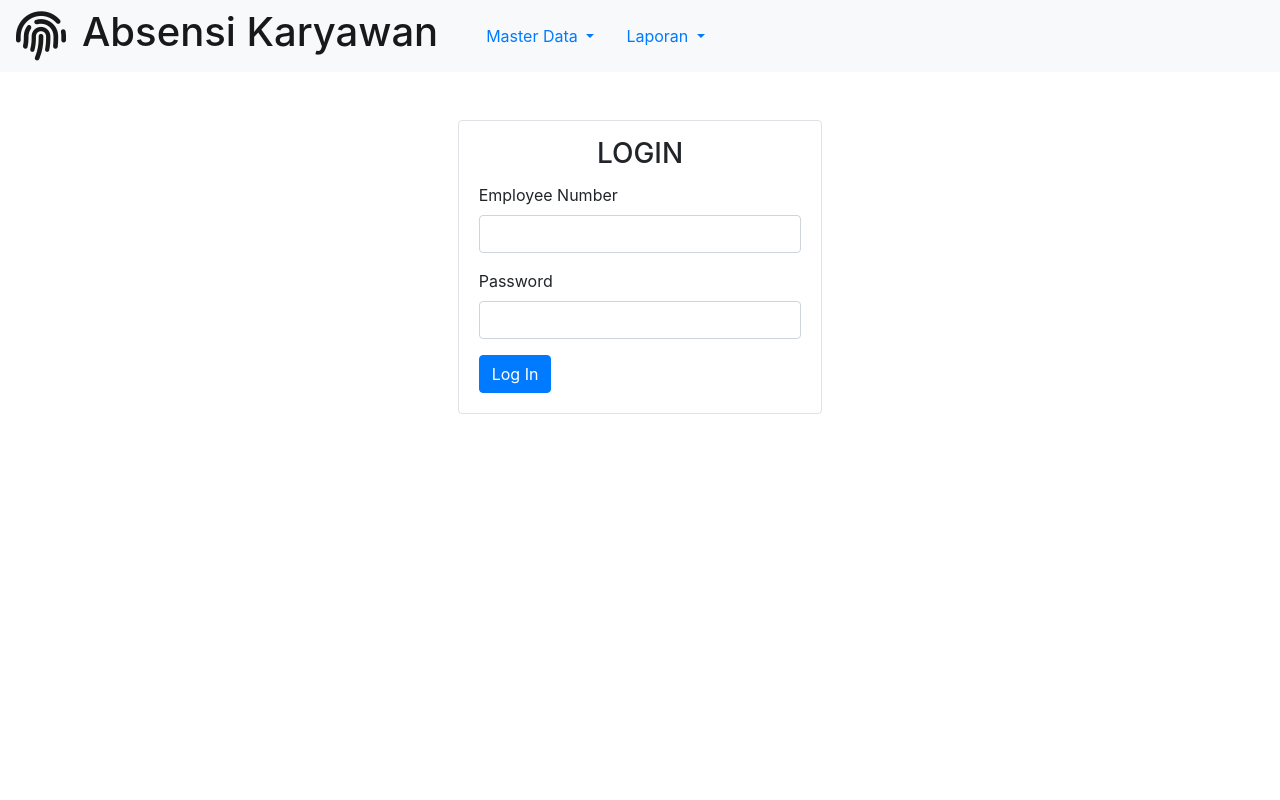
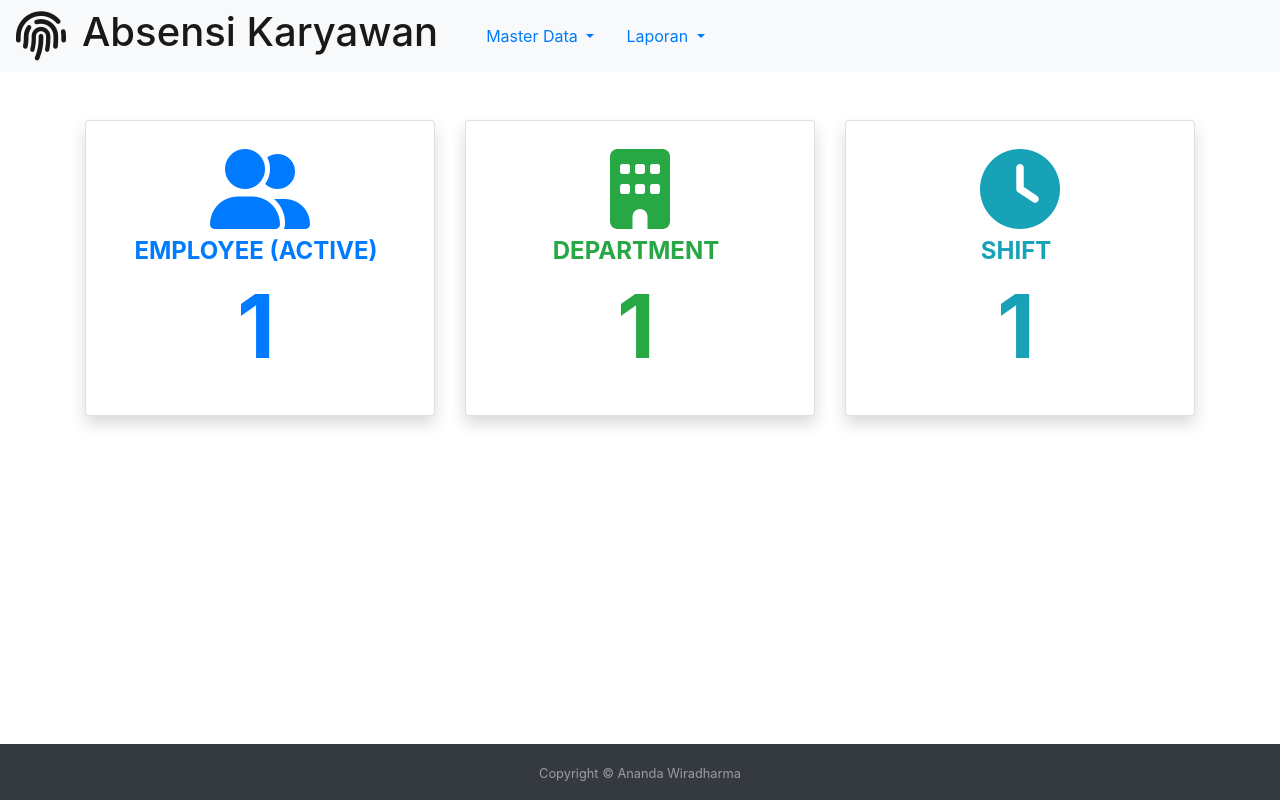
Before and after one commit to anandawira/ProjectWeb, a PHP site: page /index.php?page=dashboard in a window 1280 px wide. Run offline with PHP 8.4, Linux system fonts and the light colour scheme; tables that the repository leaves empty or names only in its code hold one stand-in row (values such as "Sample post"); some libraries are stand-ins or nearby versions.

Commit message:
add photo, dashboard

```diff
--- a/index.php
+++ b/index.php
@@ -126,6 +126,8 @@
           include 'pages/report/late_report.php';
         }elseif($page=="incomplete_report"){
           include 'pages/report/incomplete_report.php';
+        }elseif($page=="dashboard"){
+          include 'pages/dashboard.php';
         }else{
           include 'pages/attendance/attendance.php';
         }
--- a/pages/attendance/attendance.php
+++ b/pages/attendance/attendance.php
@@ -94,6 +94,11 @@
             </div>
         </div>
     </div>
+    <?php
+    if ($type=="Admin") {
+        include $root.'/pages/dashboard.php';
+    }
+    ?>
     <script>
     function insertData(int, str) {
         const fileExt = $('#uploadPhoto').val().split('.').pop();
--- /dev/null
+++ b/pages/dashboard.php
@@ -0,0 +1,87 @@
+<div class="container mt-5">
+          <!-- Content Row -->
+          <div class="row">
+
+            <!-- Earnings (Monthly) Card Example -->
+            <div class="col-xl-4 mb-4">
+              <div class="card border-left-primary shadow h-100 py-2">
+                <div class="card-body">
+                    <div class="row align-items-center no-gutters">
+                        <div class="col justify-content-center d-flex">
+                        <i class="fas fa-user-friends fa-5x text-primary"></i>
+                        </div>
+                    </div>
+                    <div class="row no-gutters align-items-center">
+                        <div class="col mr-2">
+                        <div class="h4 font-weight-bold text-primary text-uppercase text-center mt-2 mb-1">Employee (Active)</div>
+                        <div class="h5 my-2 font-weight-bold text-primary text-center display-2">
+                        <?php
+                            $root =  $_SERVER['DOCUMENT_ROOT'];
+                            include $root.'/koneksi.php';
+                            $data = mysqli_query($koneksi,"SELECT * FROM employee_count");
+                            $result= $data->fetch_row();
+                            echo $result[0];
+                        ?>
+                        </div>
+                        </div>
+                    </div>
+                </div>
+              </div>
+            </div>
+
+            <!-- Earnings (Monthly) Card Example -->
+            <div class="col-xl-4 mb-4">
+              <div class="card border-left-success shadow h-100 py-2">
+                <div class="card-body">
+                    <div class="row align-items-center no-gutters">
+                        <div class="col justify-content-center d-flex">
+                        <i class="fas fa-building fa-5x text-success"></i>
+                        </div>
+                    </div>
+                  <div class="row no-gutters align-items-center">
+                    <div class="col mr-2">
+                      <div class="h4 font-weight-bold text-success text-uppercase text-center mt-2 mb-1">Department</div>
+                      <div class="h5 my-2 font-weight-bold text-success text-center display-2">
+                        <?php
+                        $data = mysqli_query($koneksi,"SELECT * FROM department_count");
+                        $result= $data->fetch_row();
+                        echo $result[0];
+                        ?>
+                      </div>
+                    </div>
+                  </div>
+                </div>
+              </div>
+            </div>
+            <!-- Earnings (Monthly) Card Example -->
+            <div class="col-xl-4 mb-4">
+              <div class="card border-left-success shadow h-100 py-2">
+                <div class="card-body">
+                    <div class="row align-items-center no-gutters">
+                        <div class="col justify-content-center d-flex">
+                        <i class="fas fa-clock fa-5x text-info"></i>
+                        </div>
+                    </div>
+                  <div class="row no-gutters align-items-center">
+                    <div class="col mr-2">
+                      <div class="h4 font-weight-bold text-info text-uppercase text-center mt-2 mb-1">Shift</div>
+                      <div class="my-2 font-weight-bold text-info text-center display-2">
+                        <?php
+                        $data = mysqli_query($koneksi,"SELECT * FROM shift_count");
+                        $result= $data->fetch_row();
+                        echo $result[0];
+                        ?>
+                      </div>
+                    </div>
+                  </div>
+                </div>
+              </div>
+            </div>
+
+
+
+          <!-- Content Row -->
+
+          <div class="row">
+
+        </div>
--- a/pages/report/incomplete_report.php
+++ b/pages/report/incomplete_report.php
@@ -34,7 +34,7 @@
                         $enddate = $_GET['enddate'];
                         $data = mysqli_query($koneksi,"CALL get_attendance('$startdate', '$enddate')");
                         while($d = mysqli_fetch_array($data)){
-                            if ($d['in_time']=="No Record" or $d['out_time']=="No Record") {
+                            if ($d['in_time']=="No Record" xor $d['out_time']=="No Record") {
                         ?>
                         <tr>
                             <td class="align-middle"><?php echo $d['employee_no']; ?></td>
--- a/pages/report/late_report.php
+++ b/pages/report/late_report.php
@@ -22,6 +22,7 @@
                             <th scope="col" class="align-middle">Attendance<br>Date</th>
                             <th scope="col" class="align-middle">In</th>
                             <th scope="col" class="align-middle">Out</th>
+                            <th scope="col" class="align-middle">Photo</th>
                             <th scope="col" class="align-middle">Attendance<br>Status</th>
                         </tr>
                         </tr>
@@ -43,6 +44,7 @@
                             <td class="align-middle"><?php echo $d['full_date']; ?></td>
                             <td class="align-middle"><?php echo $d['in_time']; ?></td>
                             <td class="align-middle"><?php echo $d['out_time']; ?></td>
+                            <td class="align-middle"><img class="img-fluid" src="uploads/<?php echo $d['file_name']; ?>" alt=""></td>
                             <?php
                                 if ($d['in_time']=="No Record" and $d['out_time']=="No Record") {
                                     echo '<td class="align-middle"><div class="bg-danger text-white rounded">Absent</div></td>';
```
Also changed, not shown: pages/report/daily_report.php (+13 -1 lines), uploads/default.jpg (added).
